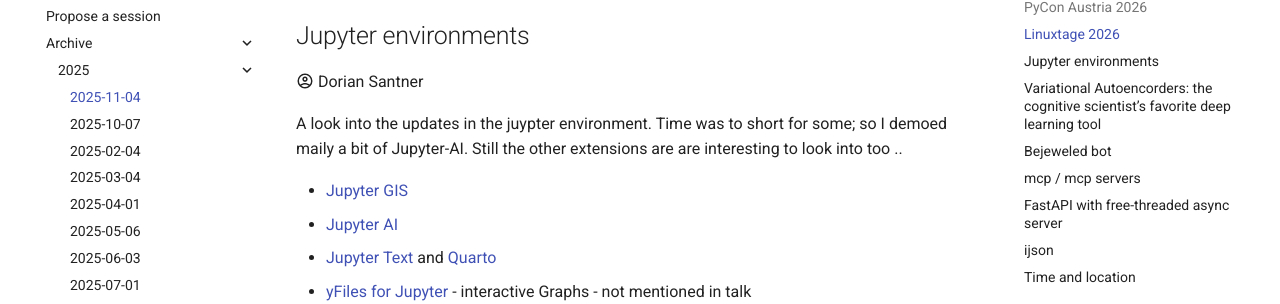
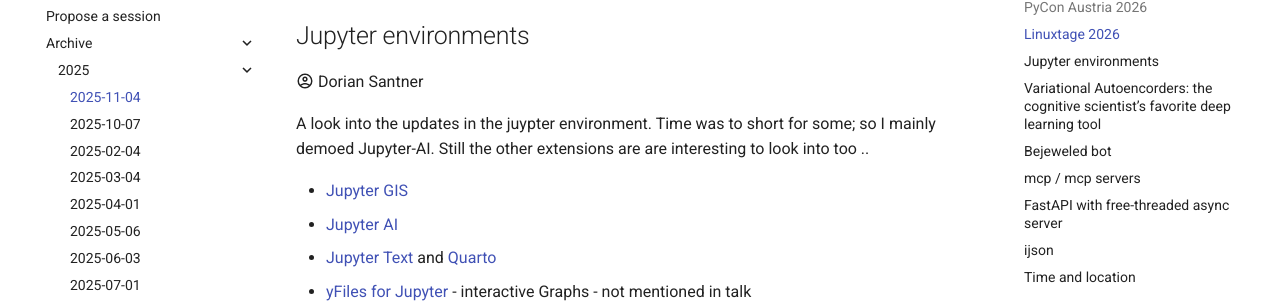
Before and after one commit to pygraz/ghp-website, an MkDocs documentation site: the page built from docs/meetings/2025/2025-11-04.md, in a window 1280 px wide and 900 px high, scrolled down 1581 px. Shown: the part 146-450 px from the top of the window. Built offline with MkDocs 1.6.1 and Material for MkDocs 9.7.7, drawn with Linux system fonts in a browser that asks for light colours; comment, search, counter and statistics services are not loaded.

Commit message:
Update 2025-11-04.md
Typo fixed

```diff
--- a/docs/meetings/2025/2025-11-04.md
+++ b/docs/meetings/2025/2025-11-04.md
@@ -60,7 +60,7 @@
 :material-account-circle-outline: Dorian Santner<br>
 
 A look into the updates in the juypter environment.
-Time was to short for some; so I demoed maily a bit of Jupyter-AI.
+Time was to short for some; so I mainly demoed Jupyter-AI.
 Still the other extensions are are interesting to look into too ..
 
 - [Jupyter GIS](https://jupytergis.readthedocs.io/)
```
